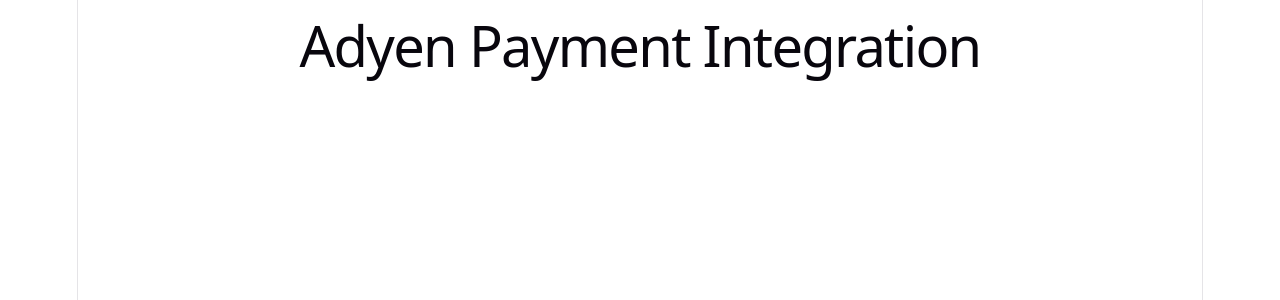
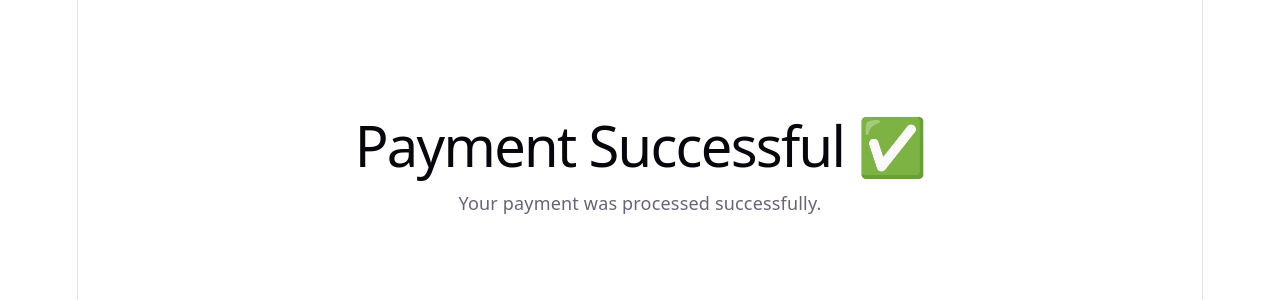
Before and after one commit to madhukodali23/Adyen-Hosted-Form-Integration-with-Payment-and-Refund-Webhook-Handling, a React app in the folder frontend/: page /success in a window 1280 px wide. Shown: the top 300 px of the page. Built offline with nearby package versions, Linux system fonts and the light colour scheme; no server answers; the HTML template or start-up script is replaced by a standard one.

Commit message:
ensured smooth navigation after completing payment either success or failed

```diff
--- a/frontend/src/App.jsx
+++ b/frontend/src/App.jsx
@@ -5,7 +5,6 @@ import {
   AdyenCheckout,
   Dropin,
   Card,
-
 } from "@adyen/adyen-web";
 
 import "@adyen/adyen-web/styles/adyen.css";
@@ -36,16 +35,19 @@ function App() {
             console.log(result);
 
             if (result.resultCode === "Authorised") {
-              alert("Payment Successful ✅");
+              window.location.href =
+                "/success";
+
             } else {
-              alert("Payment Failed ❌");
+
+              window.location.href =
+                "/failed";
             }
           },
 
           onError: (error) => {
             console.log(error);
-
-            alert("Payment Failed ❌");
+            window.location.href = "failed";
           },
         });
 
--- /dev/null
+++ b/frontend/src/Failed.jsx
@@ -0,0 +1,21 @@
+function Failed() {
+  return (
+    <div
+      style={{
+        textAlign: "center",
+        marginTop: "100px",
+      }}
+    >
+      <h1>
+        Payment Failed ❌
+      </h1>
+
+      <p>
+        Something went wrong with
+        your payment.
+      </p>
+    </div>
+  );
+}
+
+export default Failed;
--- /dev/null
+++ b/frontend/src/Success.jsx
@@ -0,0 +1,21 @@
+function Success() {
+  return (
+    <div
+      style={{
+        textAlign: "center",
+        marginTop: "100px",
+      }}
+    >
+      <h1>
+        Payment Successful ✅
+      </h1>
+
+      <p>
+        Your payment was processed
+        successfully.
+      </p>
+    </div>
+  );
+}
+
+export default Success;
--- a/frontend/src/main.jsx
+++ b/frontend/src/main.jsx
@@ -1,10 +1,49 @@
-import { StrictMode } from 'react'
-import { createRoot } from 'react-dom/client'
-import './index.css'
-import App from './App.jsx'
+import { StrictMode } from "react";
 
-createRoot(document.getElementById('root')).render(
+import { createRoot } from "react-dom/client";
+
+import {
+  BrowserRouter,
+  Routes,
+  Route,
+} from "react-router-dom";
+
+import "./index.css";
+
+import App from "./App.jsx";
+
+import Success from "./Success.jsx";
+
+import Failed from "./Failed.jsx";
+
+createRoot(
+  document.getElementById("root")
+).render(
+
   <StrictMode>
-    <App />
+
+    <BrowserRouter>
+
+      <Routes>
+
+        <Route
+          path="/"
+          element={<App />}
+        />
+
+        <Route
+          path="/success"
+          element={<Success />}
+        />
+
+        <Route
+          path="/failed"
+          element={<Failed />}
+        />
+
+      </Routes>
+
+    </BrowserRouter>
+
   </StrictMode>
-)
+);
```
Also changed, not shown: 2 other files (tests, documents, lock files or other folders).
